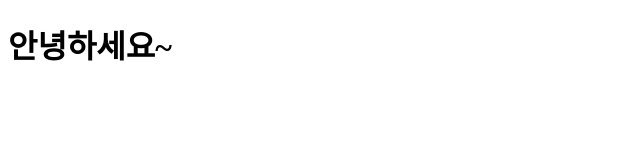
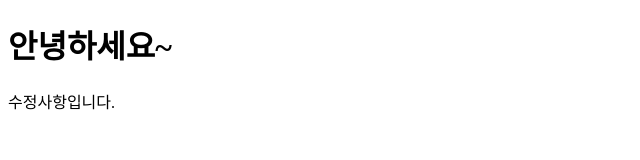
Before and after one commit to kda082/lalala, a plain HTML site: page index.html in a window 1280 px wide. Shown: the whole page, without its empty margins (0-640 px from the left). Drawn offline with Linux system fonts and the light colour scheme.

Commit message:
수정사항이다

```diff
--- a/index.html
+++ b/index.html
@@ -8,5 +8,6 @@
 </head>
 <body>
     <h1>안녕하세요~</h1>
+    <div>수정사항입니다.</div>
 </body>
 </html>
```
